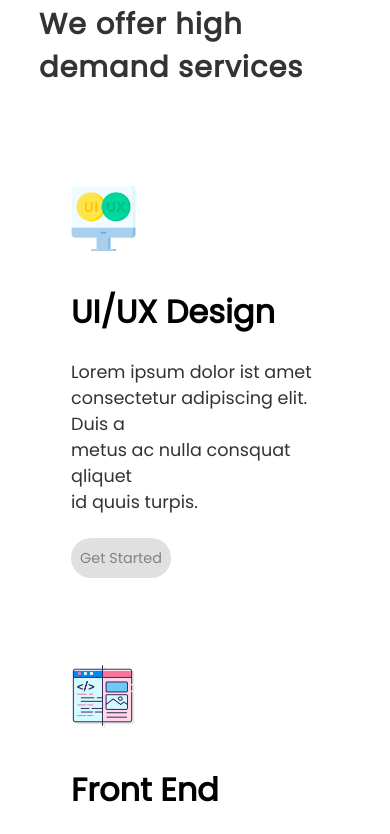
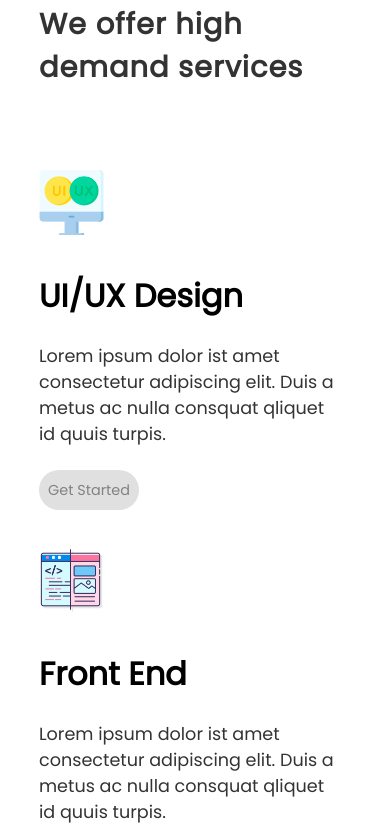
Before and after one commit to bgyn/Edie, a plain HTML site: page index.html in a window 390 px wide. Shown: the part 896-1730 px from the top of the page. Drawn offline with Linux system fonts and the light colour scheme.

Commit message:
changed service contianer class and it's item  padding

```diff
--- a/index.html
+++ b/index.html
@@ -64,7 +64,7 @@
                     qliquet<br> id quuis turpis.</p>
                 <button class="btn"><a href="#">Get Started</a></button>
             </div>
-            <div class="font-end transition box">
+            <div class="front-end transition box">
                 <img src="/assets/image/font-end.png">
                 <h2>Front End</h2>
                 <p>Lorem ipsum dolor ist amet <br>consectetur adipiscing elit. Duis a<br> metus ac nulla consquat
--- a/style.scss
+++ b/style.scss
@@ -178,7 +178,7 @@ $-text-gray: #333333;
         }
 
         .ui-ux,
-        .font-end,
+        .front-end,
         .back-end {
             width: 30%;
             padding: 1em 2em 2em;
@@ -551,8 +551,9 @@ footer{
         &__container{
             flex-direction: column;
             gap: 15px;
-            .ui,.front-end,.back-end{
-                width: 33%;
+            .ui-ux,.front-end,.back-end{
+                width: 40%;
+                padding: 0 1em 0 0;
             }
         }
         .box{
```
Also changed, not shown: css/style.css, css/style.min.css, 2 other files.
